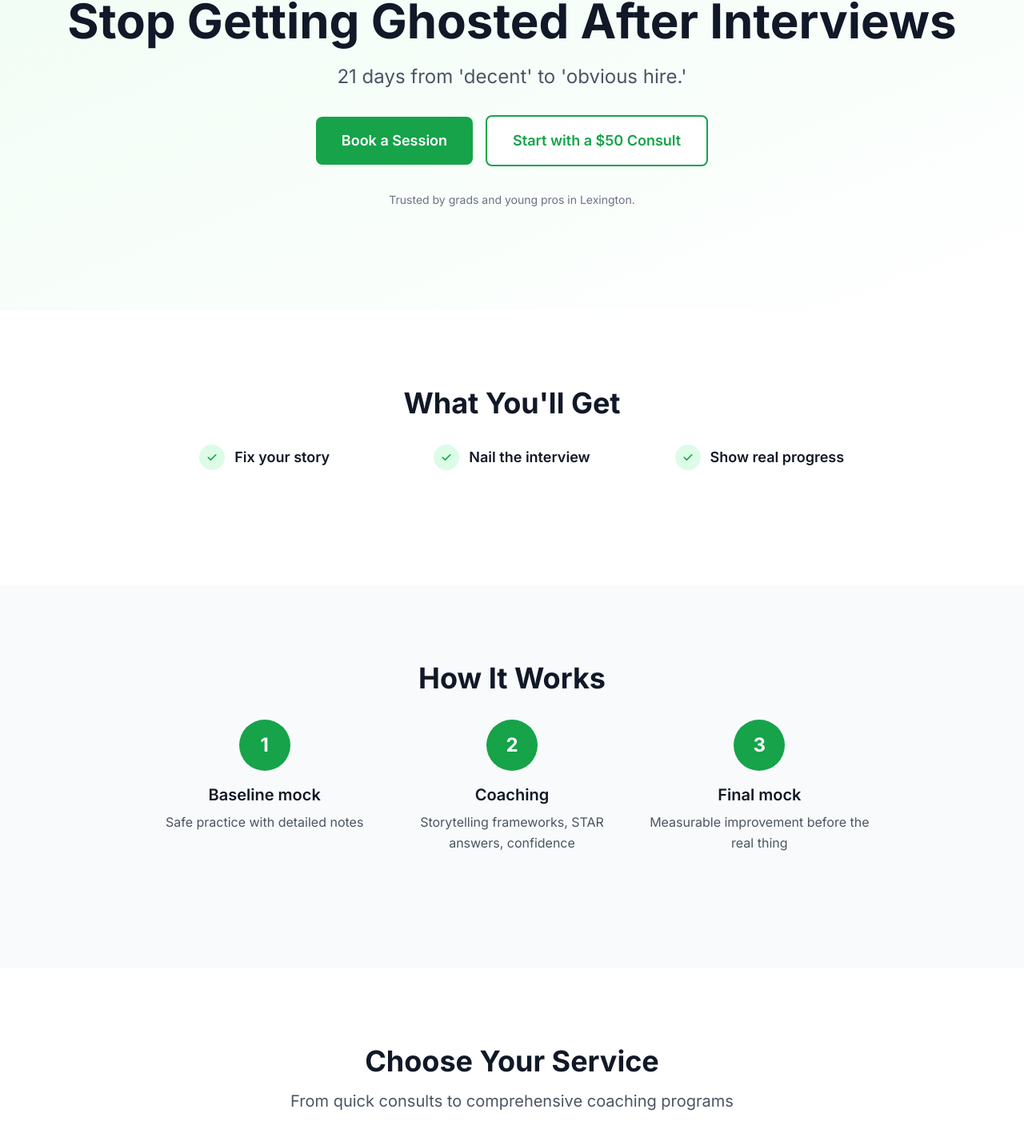
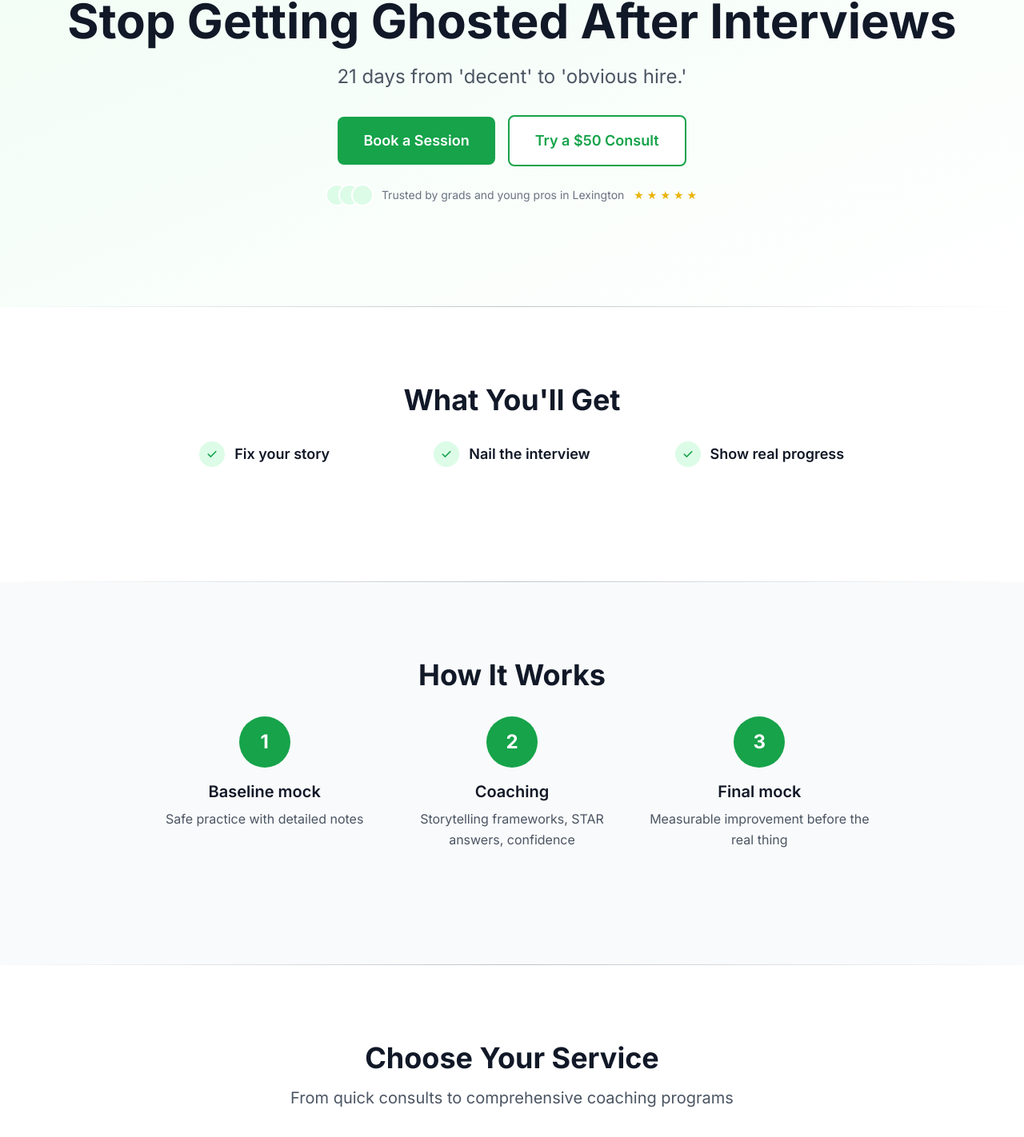
Before and after one commit to ChandlerShores/LaunchWorthy_v2, a Next.js app: page / in a window 1280 px wide. Shown: the part 212-1634 px from the top of the page at 80% size. Built offline with nearby package versions, Linux system fonts and the light colour scheme; no server answers.

Commit message:
Remove middleware and update components

```diff
--- a/src/app/(site)/about/page.tsx
+++ b/src/app/(site)/about/page.tsx
@@ -1,4 +1,5 @@
 import React from 'react';
+import Image from 'next/image';
 import { generatePageMetadata } from '@/lib/metadata';
 import Section from '@/components/Section';
 import Hero from '@/components/Hero';
@@ -45,10 +46,13 @@ export default function AboutPage() {
               </CTAButton>
             </div>
             <div className="flex justify-center">
-              <img
+              <Image
                 src="/chandler_headshot.webp"
                 alt="Chandler, Career Coach"
+                width={320}
+                height={320}
                 className="w-80 h-80 rounded-full object-cover shadow-lg"
+                priority={false}
               />
             </div>
           </div>
--- a/src/app/(site)/layout.tsx
+++ b/src/app/(site)/layout.tsx
@@ -19,6 +19,8 @@ export default function RootLayout({
   return (
     <html lang="en" className={inter.className}>
       <head>
+        <link rel="preconnect" href="https://js.stripe.com" crossOrigin="" />
+        <link rel="dns-prefetch" href="https://js.stripe.com" />
         <Schema type="organization" />
         <Analytics />
       </head>
--- a/src/app/(site)/page.tsx
+++ b/src/app/(site)/page.tsx
@@ -1,4 +1,5 @@
 import React from 'react';
+import Image from 'next/image';
 import { generatePageMetadata } from '@/lib/metadata';
 import Section from '@/components/Section';
 import Hero from '@/components/Hero';
@@ -85,15 +86,19 @@ export default function HomePage() {
             href: routes.book,
           }}
           secondaryCTA={{
-            text: "Start with a $50 Consult",
+            text: "Try a $50 Consult",
             href: routes.consult,
           }}
-          proofLine="Trusted by grads and young pros in Lexington."
+          trustIndicators={{
+            avatarCount: 3,
+            rating: 5,
+            location: "Lexington"
+          }}
         />
       </Section>
 
       {/* Value Proposition */}
-      <Section>
+      <Section variant="default" showSeparator={true}>
         <div className="text-center mb-12">
           <h2 className="text-3xl md:text-4xl font-bold text-gray-900 mb-8">
             What You'll Get
@@ -114,7 +119,7 @@ export default function HomePage() {
       </Section>
 
       {/* How It Works */}
-      <Section className="bg-gray-50">
+      <Section variant="alt" showSeparator={true}>
         <div className="text-center mb-12">
           <h2 className="text-3xl md:text-4xl font-bold text-gray-900 mb-8">
             How It Works
@@ -134,7 +139,7 @@ export default function HomePage() {
       </Section>
 
       {/* Services */}
-      <Section>
+      <Section variant="default" showSeparator={true}>
         <div className="text-center mb-12">
           <h2 className="text-3xl md:text-4xl font-bold text-gray-900 mb-4">
             Choose Your Service
@@ -161,7 +166,7 @@ export default function HomePage() {
       </Section>
 
       {/* Results Preview */}
-      <Section className="bg-gray-50">
+      <Section variant="alt" showSeparator={true}>
         <div className="text-center mb-12">
           <h2 className="text-3xl md:text-4xl font-bold text-gray-900 mb-4">
             Real Results
@@ -187,7 +192,7 @@ export default function HomePage() {
       </Section>
 
       {/* About Snapshot */}
-      <Section>
+      <Section variant="default" showSeparator={true}>
         <div className="grid grid-cols-1 lg:grid-cols-2 gap-12 items-center">
           <div>
             <h2 className="text-3xl md:text-4xl font-bold text-gray-900 mb-6">
@@ -207,17 +212,20 @@ export default function HomePage() {
             </a>
           </div>
           <div className="flex justify-center">
-            <img
+            <Image
               src="/chandler_headshot.webp"
               alt="Chandler, Career Coach"
+              width={320}
+              height={320}
               className="w-80 h-80 rounded-full object-cover shadow-lg"
+              priority={false}
             />
           </div>
         </div>
       </Section>
 
       {/* FAQ Preview */}
-      <Section className="bg-gray-50">
+      <Section variant="alt" showSeparator={true}>
         <div className="text-center mb-12">
           <h2 className="text-3xl md:text-4xl font-bold text-gray-900 mb-4">
             Common Questions
@@ -242,7 +250,7 @@ export default function HomePage() {
       </Section>
 
       {/* Final CTA */}
-      <Section padding="xl" className="bg-primary-600 text-white">
+      <Section variant="default" padding="xl" className="bg-primary-600 text-white">
         <div className="text-center">
           <h2 className="text-3xl md:text-4xl font-bold mb-6">
             Ready to Stop Getting Ghosted?
@@ -261,7 +269,7 @@ export default function HomePage() {
               href={routes.consult}
               className="bg-transparent border-2 border-white text-white hover:bg-white hover:text-primary-600 font-semibold py-3 px-8 rounded-lg transition-colors duration-200 inline-block"
             >
-              Start with $50 Consult
+              Try a $50 Consult
             </a>
           </div>
         </div>
--- a/src/components/Badge.tsx
+++ b/src/components/Badge.tsx
@@ -1,32 +1,43 @@
 import React from 'react';
-import { cva, type VariantProps } from 'class-variance-authority';
 import { cn } from '@/lib/utils';
 
-const badgeVariants = cva(
-  'inline-flex items-center rounded-full px-2.5 py-0.5 text-xs font-medium transition-colors focus:outline-none focus:ring-2 focus:ring-ring focus:ring-offset-2',
-  {
-    variants: {
-      variant: {
-        default: 'bg-primary-100 text-primary-800 hover:bg-primary-200',
-        secondary: 'bg-gray-100 text-gray-800 hover:bg-gray-200',
-        outline: 'border border-gray-300 text-gray-700 hover:bg-gray-50',
-        success: 'bg-green-100 text-green-800 hover:bg-green-200',
-      },
-    },
-    defaultVariants: {
-      variant: 'default',
-    },
-  }
-);
-
-export interface BadgeProps
-  extends React.HTMLAttributes<HTMLDivElement>,
-    VariantProps<typeof badgeVariants> {}
-
-function Badge({ className, variant, ...props }: BadgeProps) {
-  return (
-    <div className={cn(badgeVariants({ variant }), className)} {...props} />
-  );
+interface BadgeProps {
+  text?: string;
+  icon?: React.ReactNode;
+  className?: string;
+  variant?: 'default' | 'primary' | 'success';
+  children?: React.ReactNode;
 }
 
-export { Badge };
+const Badge: React.FC<BadgeProps> = ({
+  text,
+  icon,
+  className = "",
+  variant = 'default',
+  children
+}) => {
+  const displayText = text || children;
+  if (!displayText) return null;
+
+  const baseClasses = "inline-flex items-center gap-2 rounded-full px-3 py-1 text-sm font-medium max-w-fit";
+
+  const variantClasses = {
+    default: "bg-white/70 ring-1 ring-primary-200 text-primary-700",
+    primary: "bg-primary-600 text-white",
+    success: "bg-green-600 text-white"
+  };
+
+  return (
+    <div className={cn(baseClasses, variantClasses[variant], className)}>
+      {icon || (
+        <span
+          className="inline-block h-2 w-2 rounded-full bg-primary-600"
+          aria-hidden="true"
+        />
+      )}
+      <span className="truncate">{displayText}</span>
+    </div>
+  );
+};
+
+export default Badge;
--- a/src/components/Footer.tsx
+++ b/src/components/Footer.tsx
@@ -58,6 +58,7 @@ const Footer: React.FC = () => {
                 <a
                   href="mailto:hello@launchworthy.net"
                   className="text-gray-300 hover:text-white transition-colors duration-200"
+                  rel="noopener noreferrer"
                 >
                   hello@launchworthy.net
                 </a>
--- a/src/components/Hero.tsx
+++ b/src/components/Hero.tsx
@@ -1,5 +1,7 @@
 import React from 'react';
 import { CTAButton } from './CTAButton';
+import Badge from './Badge';
+import TrustIndicators from './TrustIndicators';
 import { routes } from '@/lib/routes';
 
 interface HeroProps {
@@ -15,6 +17,16 @@ interface HeroProps {
   };
   proofLine?: string;
   className?: string;
+  // NEW PROPS:
+  badge?: {
+    text: string;
+    icon?: React.ReactNode;
+  };
+  trustIndicators?: {
+    avatarCount?: number;
+    rating?: number;
+    location?: string;
+  };
 }
 
 const Hero: React.FC<HeroProps> = ({
@@ -24,20 +36,32 @@ const Hero: React.FC<HeroProps> = ({
   secondaryCTA,
   proofLine,
   className = '',
+  badge,
+  trustIndicators,
 }) => {
   return (
     <div className={`text-center ${className}`}>
+      {/* Badge */}
+      {badge && (
+        <div className="mb-4">
+          <Badge text={badge.text} icon={badge.icon} />
+        </div>
+      )}
+
+      {/* Title */}
       <h1 className="text-4xl md:text-6xl font-bold text-gray-900 mb-6 text-balance">
         {title}
       </h1>
 
+      {/* Subtitle */}
       {subtitle && (
         <p className="text-xl md:text-2xl text-gray-600 mb-8 max-w-3xl mx-auto text-balance">
           {subtitle}
         </p>
       )}
 
-      <div className="flex flex-col sm:flex-row gap-4 justify-center items-center mb-8">
+      {/* CTAs */}
+      <div className="flex flex-col sm:flex-row gap-4 justify-center items-center mb-6">
         {primaryCTA && (
           <CTAButton href={primaryCTA.href} size="lg">
             {primaryCTA.text}
@@ -51,10 +75,20 @@ const Hero: React.FC<HeroProps> = ({
         )}
       </div>
 
-      {proofLine && (
-        <p className="text-sm text-gray-500">
-          {proofLine}
-        </p>
+      {/* Trust Indicators */}
+      {trustIndicators ? (
+        <TrustIndicators
+          avatarCount={trustIndicators.avatarCount}
+          rating={trustIndicators.rating}
+          location={trustIndicators.location}
+        />
+      ) : (
+        /* Fallback to original proofLine */
+        proofLine && (
+          <p className="text-sm text-gray-500">
+            {proofLine}
+          </p>
+        )
       )}
     </div>
   );
--- a/src/components/Section.tsx
+++ b/src/components/Section.tsx
@@ -6,13 +6,17 @@ interface SectionProps {
   className?: string;
   id?: string;
   padding?: 'sm' | 'md' | 'lg' | 'xl';
+  showSeparator?: boolean;
+  variant?: 'default' | 'alt';
 }
 
 const Section: React.FC<SectionProps> = ({
   children,
   className = '',
   id,
-  padding = 'lg'
+  padding = 'lg',
+  showSeparator = false,
+  variant = 'default'
 }) => {
   const paddingClasses = {
     sm: 'py-8 md:py-12',
@@ -21,15 +25,25 @@ const Section: React.FC<SectionProps> = ({
     xl: 'py-24 md:py-32',
   };
 
+  // Only apply background class if no explicit background is provided in className
+  const hasExplicitBackground = className.includes('bg-');
+  const backgroundClass = !hasExplicitBackground
+    ? (variant === 'alt' ? 'bg-gray-50' : 'bg-white')
+    : '';
+
   return (
     <section
       id={id}
       className={cn(
-        'w-full',
+        'relative w-full',
         paddingClasses[padding],
+        backgroundClass,
         className
       )}
     >
+      {showSeparator && (
+        <div className="pointer-events-none absolute inset-x-0 -top-px h-px bg-gradient-to-r from-transparent via-slate-700/30 to-transparent" />
+      )}
       <div className="container mx-auto px-4 sm:px-6 lg:px-8">
         {children}
       </div>
--- a/src/components/ServiceCard.tsx
+++ b/src/components/ServiceCard.tsx
@@ -1,7 +1,7 @@
 import React from 'react';
 import Link from 'next/link';
 import { CTAButton } from './CTAButton';
-import { Badge } from './Badge';
+import Badge from './Badge';
 
 interface ServiceCardProps {
   title: string;
--- /dev/null
+++ b/src/components/TrustIndicators.tsx
@@ -0,0 +1,54 @@
+import React from 'react';
+import { cn } from '@/lib/utils';
+
+interface TrustIndicatorsProps {
+  avatarCount?: number;
+  rating?: number;
+  location?: string;
+  className?: string;
+}
+
+const TrustIndicators: React.FC<TrustIndicatorsProps> = ({
+  avatarCount = 3,
+  rating = 5,
+  location = "Lexington",
+  className = ""
+}) => {
+  // Safe validation and clamping
+  const safeAvatarCount = Math.max(1, Math.min(5, Math.floor(avatarCount)));
+  const safeRating = Math.max(1, Math.min(5, Math.floor(rating)));
+
+  return (
+    <div className={cn("flex items-center justify-center gap-3 text-sm text-gray-500", className)}>
+      {/* Avatar Stack */}
+      <div className="flex" aria-hidden="true">
+        {Array.from({ length: safeAvatarCount }).map((_, index) => (
+          <span
+            key={index}
+            className={cn(
+              "inline-block h-6 w-6 rounded-full bg-primary-100 ring-2 ring-white",
+              index > 0 && "-ml-2"
+            )}
+          />
+        ))}
+      </div>
+
+      {/* Trust Text */}
+      <span>
+        Trusted by grads and young pros in {location}
+      </span>
+
+      {/* Star Rating */}
+      <span
+        className="inline-flex items-center gap-1 text-yellow-500"
+        aria-label={`${safeRating} star rating`}
+      >
+        {Array.from({ length: safeRating }).map((_, index) => (
+          <span key={index} aria-hidden="true">★</span>
+        ))}
+      </span>
+    </div>
+  );
+};
+
+export default TrustIndicators;
--- a/src/lib/metadata.ts
+++ b/src/lib/metadata.ts
@@ -58,9 +58,6 @@ export const defaultMetadata: Metadata = {
       'max-snippet': -1,
     },
   },
-  verification: {
-    google: 'your-google-verification-code',
-  },
 };
 
 export function generatePageMetadata({
@@ -75,6 +72,9 @@ export function generatePageMetadata({
   return {
     title,
     description,
+    alternates: {
+      canonical: `https://launchworthy.net${path}`,
+    },
     openGraph: {
       title,
       description,
```
Also changed, not shown: src/middleware.ts (deleted, +0 -28 lines), public/spacex-unsplash.webp (added), 1 other file (tests, documents, lock files or other folders).
